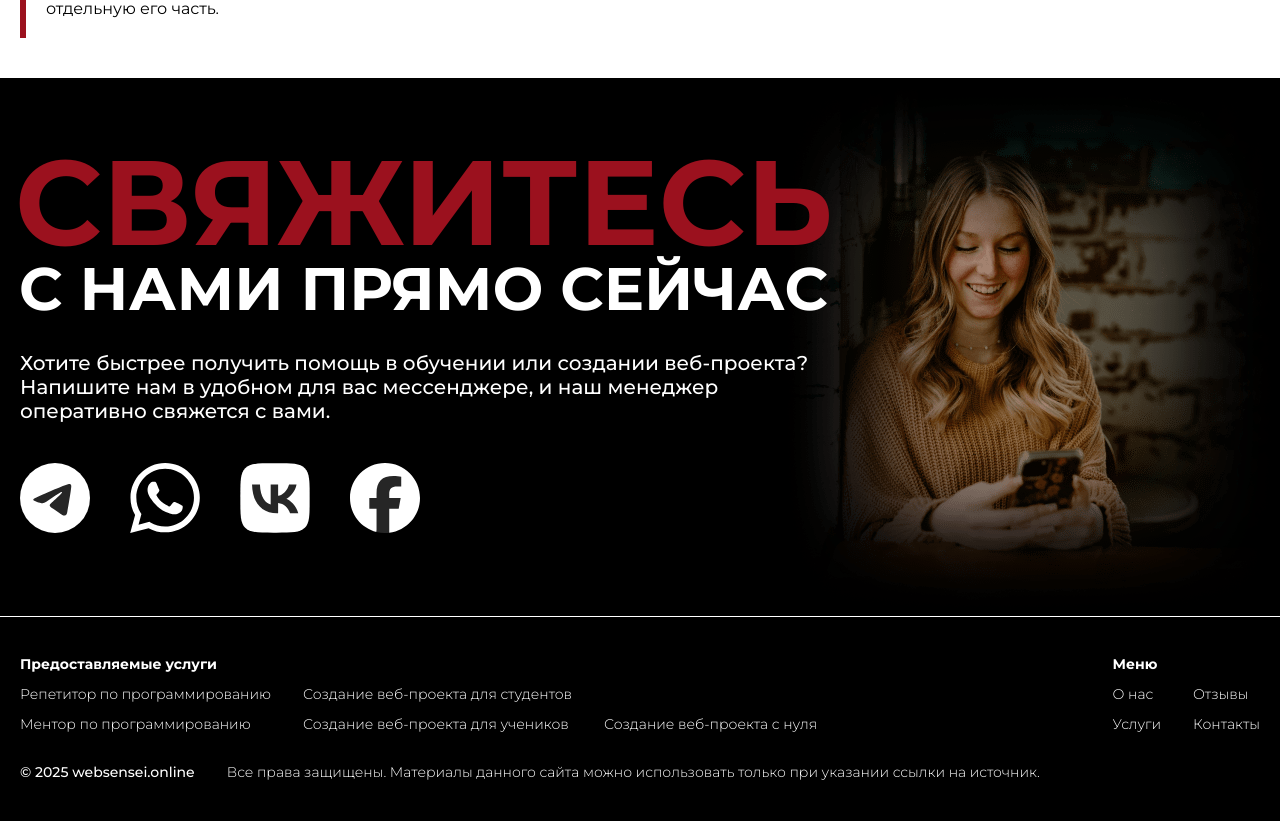
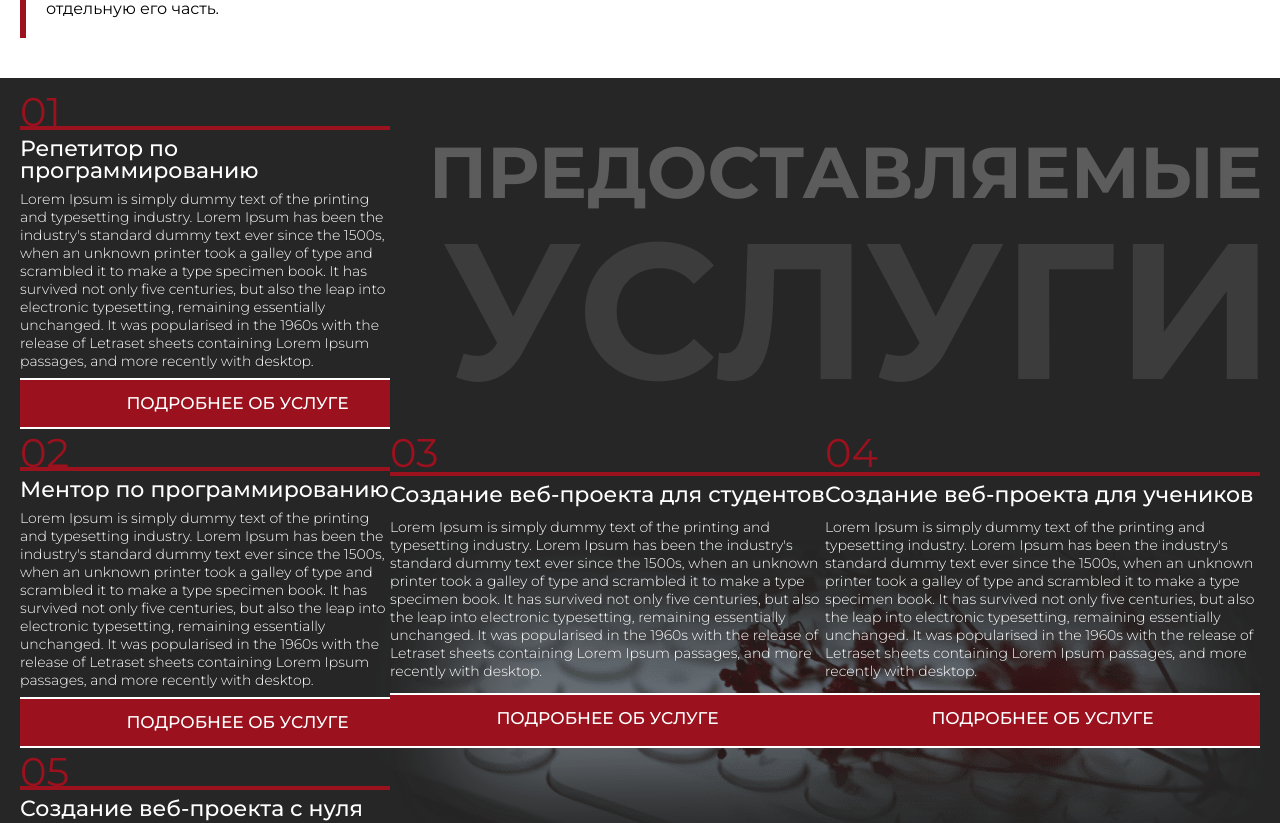
Before and after one commit to maksymbashkatov/websensei, a Next.js app: page / in a window 1280 px wide. Shown: the part 961-1784 px from the top of the page. Built offline with nearby package versions, Linux system fonts and the light colour scheme.

Commit message:
feat: add services section and styles for it

```diff
--- a/app/components/contacts.jsx
+++ b/app/components/contacts.jsx
@@ -1,6 +1,9 @@
 import styles from './contacts.module.css';
-import { socials } from '../data';
 import Link from 'next/link';
+import Telegram from './social-icons/telegram';
+import WhatsApp from './social-icons/whatsapp';
+import VKontakte from './social-icons/vkontakte';
+import Facebook from './social-icons/facebook';
 
 export default function Contacts() {
   return <section className={styles.contacts}>
@@ -11,13 +14,10 @@ export default function Contacts() {
       </h2>
       <p>Хотите быстрее получить помощь в обучении или создании веб-проекта? Напишите нам в удобном для вас мессенджере, и наш менеджер оперативно свяжется с вами.</p>
       <div className={styles.socials}>
-        {
-          socials.map((social) =>
-            <Link href={social.link} key={social.id}>
-              {social.icon}
-            </Link>
-          )
-        }
+        <Link href={''}><Telegram fill={'#000'}/></Link>
+        <Link href={''}><WhatsApp/></Link>
+        <Link href={''}><VKontakte fill={'#000'}/></Link>
+        <Link href={''}><Facebook fill={'#000'}/></Link>
       </div>
     </div>
   </section>
--- /dev/null
+++ b/app/components/services/service.module.css
@@ -0,0 +1,53 @@
+.service {
+  display: grid;
+  row-gap: 8px;
+  max-width: 435px;
+}
+
+.service > *:nth-child(1) {
+  color: #9B111E;
+  font-size: 40px;
+  font-weight: 400;
+  border-bottom: 4px solid #9B111E;
+  line-height: 0.7;
+}
+
+.service > *:nth-child(2) {
+  font-size: 22px;
+  font-weight: 500;
+  line-height: 1;
+}
+
+.service > *:nth-child(3) {
+  font-size: 14px;
+  font-weight: 300;
+}
+
+.button {
+  text-transform: uppercase;
+  text-align: center;
+  font-size: 17px;
+  font-weight: 500;
+  background-color: #9B111E;
+  border-top: 2.5px solid #FFF;
+  border-bottom: 2.5px solid #FFF;
+  padding: 15px 0;
+  transition: 0.5s;
+  display: grid;
+  grid-template-columns: repeat(2, auto);
+  max-width: 435px;
+  overflow: hidden;
+}
+
+.button:hover {
+  background-color: #BF2233;
+}
+
+.button p {
+  width: 435px;
+  transition: 0.5s;
+}
+
+.button:hover p {
+  margin-left: -100%;
+}
--- /dev/null
+++ b/app/components/services/service.tsx
@@ -0,0 +1,17 @@
+import Link from 'next/link';
+import styles from './service.module.css';
+
+export default function Service(
+  { id, title, content }:
+  { id: string, title: string, content: string }
+) {
+  return <div className={styles.service}>
+    <p>0{id}</p>
+    <h3>{title}</h3>
+    <p>{content}</p>
+    <Link className={styles.button} href={''}>
+      <p>Подробнее об услуге</p>
+      <p>Подробнее об услуге</p>
+    </Link>
+  </div>
+}
--- /dev/null
+++ b/app/components/services/services.module.css
@@ -0,0 +1,53 @@
+.services {
+  background-color: #262626;
+}
+
+.servicesContainer {
+  display: grid;
+  justify-content: space-between;
+  align-content: space-between;
+  row-gap: 10px;
+  grid-template-columns: repeat(3, auto);
+  grid-template-rows: repeat(3, auto);
+  background-image: url(/services.png);
+  background-repeat: no-repeat;
+  background-position: right 0 bottom 0;
+  height: 100vh;
+  padding: 20px 20px;
+}
+
+.servicesContainer > *:nth-child(2) {
+  grid-row: 1 / 2;
+}
+
+.title {
+  width: fit-content;
+  grid-column: 2 / 4;
+  justify-self: end;
+  align-self: center;
+}
+
+.title span {
+  display: block;
+  line-height: 0.74;
+  width: fit-content;
+}
+
+.title > *:nth-child(1) {
+  color: #5C5C5C;
+  text-transform: uppercase;
+  font-size: 72px;
+  font-weight: 700;
+  padding-bottom: 40px;
+  position: relative;
+  left: 2.5px;
+}
+
+.title > *:nth-child(2) {
+  color: #3C3C3C;
+  text-transform: uppercase;
+  font-size: 193px;
+  font-weight: 700;
+  position: relative;
+  left: 16px;
+}
--- /dev/null
+++ b/app/components/services/services.tsx
@@ -0,0 +1,38 @@
+import Service from './service';
+import styles from './services.module.css';
+
+export default function Services() {
+  return <section id='services' className={styles.services}>
+    <div className={`${styles.servicesContainer} container`}>
+      <h2 className={styles.title}>
+        <span>Предоставляемые</span>
+        <span>услуги</span>
+      </h2>
+      <Service
+        id='1'
+        title='Репетитор по программированию'
+        content={`Lorem Ipsum is simply dummy text of the printing and typesetting industry. Lorem Ipsum has been the industry's standard dummy text ever since the 1500s, when an unknown printer took a galley of type and scrambled it to make a type specimen book. It has survived not only five centuries, but also the leap into electronic typesetting, remaining essentially unchanged. It was popularised in the 1960s with the release of Letraset sheets containing Lorem Ipsum passages, and more recently with desktop.`}
+      />
+      <Service
+        id='2'
+        title='Ментор по программированию'
+        content={`Lorem Ipsum is simply dummy text of the printing and typesetting industry. Lorem Ipsum has been the industry's standard dummy text ever since the 1500s, when an unknown printer took a galley of type and scrambled it to make a type specimen book. It has survived not only five centuries, but also the leap into electronic typesetting, remaining essentially unchanged. It was popularised in the 1960s with the release of Letraset sheets containing Lorem Ipsum passages, and more recently with desktop.`}
+      />
+      <Service
+        id='3'
+        title='Создание веб-проекта для студентов'
+        content={`Lorem Ipsum is simply dummy text of the printing and typesetting industry. Lorem Ipsum has been the industry's standard dummy text ever since the 1500s, when an unknown printer took a galley of type and scrambled it to make a type specimen book. It has survived not only five centuries, but also the leap into electronic typesetting, remaining essentially unchanged. It was popularised in the 1960s with the release of Letraset sheets containing Lorem Ipsum passages, and more recently with desktop.`}
+      />
+      <Service
+        id='4'
+        title='Создание веб-проекта для учеников'
+        content={`Lorem Ipsum is simply dummy text of the printing and typesetting industry. Lorem Ipsum has been the industry's standard dummy text ever since the 1500s, when an unknown printer took a galley of type and scrambled it to make a type specimen book. It has survived not only five centuries, but also the leap into electronic typesetting, remaining essentially unchanged. It was popularised in the 1960s with the release of Letraset sheets containing Lorem Ipsum passages, and more recently with desktop.`}
+      />
+      <Service
+        id='5'
+        title='Создание веб-проекта с нуля'
+        content={`Lorem Ipsum is simply dummy text of the printing and typesetting industry. Lorem Ipsum has been the industry's standard dummy text ever since the 1500s, when an unknown printer took a galley of type and scrambled it to make a type specimen book. It has survived not only five centuries, but also the leap into electronic typesetting, remaining essentially unchanged. It was popularised in the 1960s with the release of Letraset sheets containing Lorem Ipsum passages, and more recently with desktop.`}
+      />
+    </div>
+  </section>
+}
--- a/app/components/social-icons/facebook.tsx
+++ b/app/components/social-icons/facebook.tsx
@@ -1,6 +1,7 @@
 import styles from './facebook.module.css';
 
 export default function Facebook(
+  { fill }: { fill: string }
 ) {
   return (
     <svg className={styles.svg}
@@ -11,11 +12,11 @@ export default function Facebook(
     >
       <path className={styles.p1}
         d='M20.181 35.87C29.094 34.791 36 27.202 36 18c0-9.941-8.059-18-18-18S0 8.059 0 18c0 8.442 5.811 15.526 13.652 17.471L14 34h5.5l.681 1.87Z'
-        fill='#FFFFFF'
+        fill='#FFF'
       />
       <path className={styles.p2}
         d='M13.651 35.471v-11.97H9.936V18h3.715v-2.37c0-6.127 2.772-8.964 8.784-8.964 1.138 0 3.103.223 3.91.446v4.983c-.425-.043-1.167-.065-2.081-.065-2.952 0-4.09 1.116-4.09 4.025V18h5.883l-1.008 5.5h-4.867v12.37a18.183 18.183 0 0 1-6.53-.399Z'
-        fill='#262626'
+        fill={fill}
       />
     </svg>
   );
--- a/app/components/social-icons/telegram.tsx
+++ b/app/components/social-icons/telegram.tsx
@@ -1,6 +1,7 @@
 import styles from './telegram.module.css';
 
 export default function Telegram(
+  { fill }: { fill: string }
 ) {
   return (
     <svg
@@ -10,10 +11,10 @@ export default function Telegram(
       fill='none'
       className={styles.svg}
     >
-    <circle cx='120' cy='120' r='120' fill='#FFFFFF' />
+    <circle cx='120' cy='120' r='120' fill='#FFF' />
     <path
       d='M54.3,118.8c35-15.2,58.3-25.3,70-30.2 c33.3-13.9,40.3-16.3,44.8-16.4c1,0,3.2,0.2,4.7,1.4c1.2,1,1.5,2.3,1.7,3.3s0.4,3.1,0.2,4.7c-1.8,19-9.6,65.1-13.6,86.3 c-1.7,9-5,12-8.2,12.3c-7,0.6-12.3-4.6-19-9c-10.6-6.9-16.5-11.2-26.8-18c-11.9-7.8-4.2-12.1,2.6-19.1c1.8-1.8,32.5-29.8,33.1-32.3 c0.1-0.3,0.1-1.5-0.6-2.1c-0.7-0.6-1.7-0.4-2.5-0.2c-1.1,0.2-17.9,11.4-50.6,33.5c-4.8,3.3-9.1,4.9-13,4.8 c-4.3-0.1-12.5-2.4-18.7-4.4c-7.5-2.4-13.5-3.7-13-7.9C45.7,123.3,48.7,121.1,54.3,118.8z'
-      fill='#262626'
+      fill={fill}
     />
   </svg>
   );
--- a/app/components/social-icons/vkontakte.tsx
+++ b/app/components/social-icons/vkontakte.tsx
@@ -1,6 +1,7 @@
 import styles from './vkontakte.module.css';
 
 export default function VKontakte(
+  { fill }: { fill: string }
 ) {
   return (
     <svg className={styles.svg}
@@ -11,11 +12,11 @@ export default function VKontakte(
     >
       <path className={styles.p1}
         d='M0.5 48C0.5 25.3726 0.5 14.0589 7.52944 7.02944C14.5589 0 25.8726 0 48.5 0H52.5C75.1274 0 86.4411 0 93.4706 7.02944C100.5 14.0589 100.5 25.3726 100.5 48V52C100.5 74.6274 100.5 85.9411 93.4706 92.9706C86.4411 100 75.1274 100 52.5 100H48.5C25.8726 100 14.5589 100 7.52944 92.9706C0.5 85.9411 0.5 74.6274 0.5 52V48Z'
-        fill='#FFFFFF'
+        fill='#FFF'
       />
       <path className={styles.p2}
         d='M53.7085 72.042C30.9168 72.042 17.9169 56.417 17.3752 30.417H28.7919C29.1669 49.5003 37.5834 57.5836 44.25 59.2503V30.417H55.0004V46.8752C61.5837 46.1669 68.4995 38.667 70.8329 30.417H81.5832C79.7915 40.5837 72.2915 48.0836 66.9582 51.1669C72.2915 53.6669 80.8336 60.2086 84.0836 72.042H72.2499C69.7082 64.1253 63.3754 58.0003 55.0004 57.1669V72.042H53.7085Z'
-        fill='#262626'
+        fill={fill}
       />
     </svg>
   );
--- a/app/data.tsx
+++ b/app/data.tsx
@@ -1,37 +1,9 @@
-import Telegram from './components/social-icons/telegram';
-import WhatsApp from './components/social-icons/whatsapp';
-import VKontakte from './components/social-icons/vkontakte';
-import Facebook from './components/social-icons/facebook';
-
 export const menu = [
   {id: 1, link: '', text: 'О нас'},
-  {id: 2, link: '', text: 'Услуги'},
+  {id: 2, link: '#services', text: 'Услуги'},
   {id: 3, link: '', text: 'Отзывы'},
   {id: 4, link: '', text: 'Контакты'}
 ]
-
-export const socials = [
-  {
-    id: 1,
-    link: 'Telegram',
-    icon: <Telegram/>
-  },
-  {
-    id: 2,
-    link: 'WhatsApp',
-    icon: <WhatsApp/>
-  },
-  {
-    id: 3,
-    link: 'ВКонтакте',
-    icon: <VKontakte/>
-  },
-  {
-    id: 4,
-    link: 'Facebook',
-    icon: <Facebook/>
-  }
-];
 
 export const services = [
   { id: 1, link: '', text: 'Репетитор по программированию' },
--- a/app/globals.css
+++ b/app/globals.css
@@ -48,6 +48,7 @@ html, body {
   background-color: #FFFFFF;
   color: #FFFFFF;
   font-family: 'Montserrat', sans-serif;
+  scroll-behavior: smooth;
 }
 
 h1, h2, h3, p, ul, input, main, footer {
--- a/app/page.tsx
+++ b/app/page.tsx
@@ -1,5 +1,6 @@
 import AboutUs from './components/about-us';
 import Header from './components/header';
+import Services from './components/services/services';
 import Contacts from './components/contacts'
 
 export default function Page() {
@@ -8,6 +9,7 @@ export default function Page() {
       <Header/>
       <main>
         <AboutUs/>
+        <Services/>
         <Contacts/>
       </main>
     </>
```
Also changed, not shown: app/components/header.tsx (+9 -8 lines), public/services.png (added).
